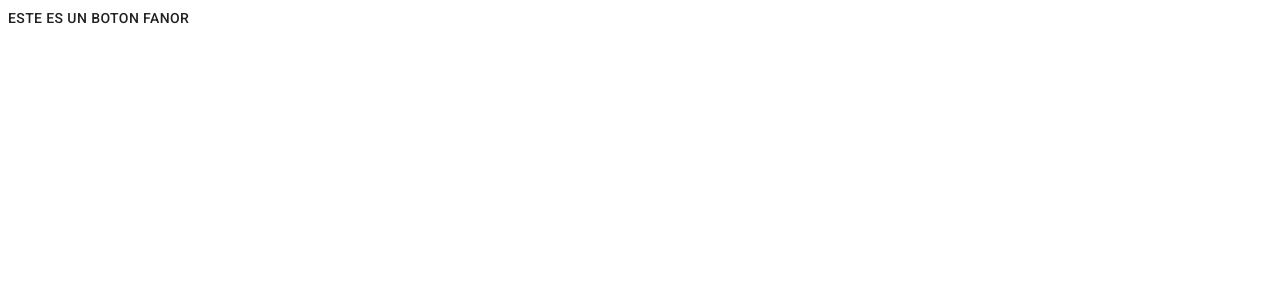
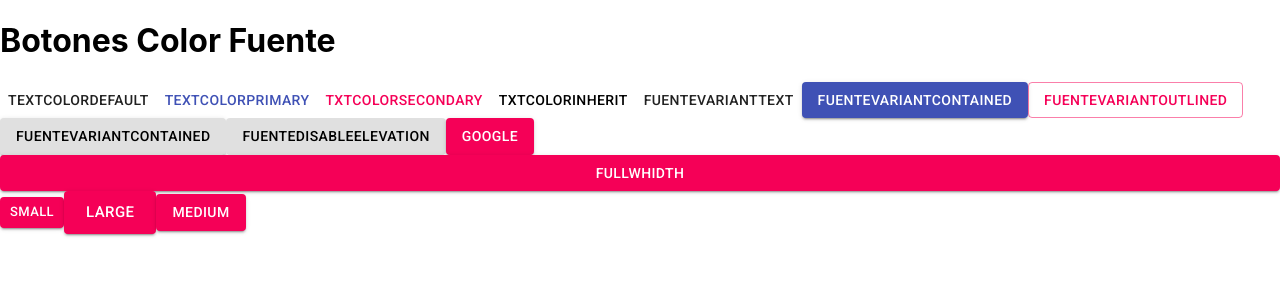
Before and after one commit to Fanor1990/react-admin-dashboard-javascript, a React (Create React App) app: page / in a window 1280 px wide. Shown: the top 300 px of the page. Built offline with nearby package versions, Linux system fonts and the light colour scheme.

Commit message:
botonesuimaterial

```diff
--- a/public/index.html
+++ b/public/index.html
@@ -25,6 +25,7 @@
       Learn how to configure a non-root public URL by running `npm run build`.
     -->
     <link rel="stylesheet" href="https://fonts.googleapis.com/css?family=Roboto:300,400,500,700&display=swap" />
+    <link rel="stylesheet" href="https://fonts.googleapis.com/icon?family=Material+Icons" />
     <title>React App</title>
   </head>
   <body>
@@ -40,5 +41,7 @@
       To begin the development, run `npm start` or `yarn start`.
       To create a production bundle, use `npm run build` or `yarn build`.
     -->
+
+
   </body>
 </html>
--- a/src/App.js
+++ b/src/App.js
@@ -1,11 +1,60 @@
-import React from 'react'
-import Button from '@material-ui/core/Button'
+import React from "react";
+import Button from "@material-ui/core/Button";
+
+//props de botones color, variant
+//lavesitas truquito para importar todo el conenido de material ui de la carpetita
 function App() {
   return (
     <div>
-      <Button>Este es un Boton Fanor</Button>
+      <h1>Botones Color Fuente</h1>
+      <Button color="default">textcolordefault</Button>
+
+      <Button color="primary">textcolorprimary</Button>
+
+      <Button color="secondary">txtcolorsecondary</Button>
+
+      <Button color="inherit">txtcolorinherit</Button>
+
+      <Button variant="text" color="default">
+        fuentevarianttext
+      </Button>
+
+      <Button variant="contained" color="primary">
+        fuentevariantcontained
+      </Button>
+
+      <Button variant="outlined" color="secondary">
+        fuentevariantoutlined
+      </Button>
+
+      <Button variant="contained" color="inherit">
+        fuentevariantcontained
+      </Button>
+
+      <Button variant="contained" color="inherit" disableElevation>
+        fuentedisableelevation
+      </Button>
+
+      <Button variant="contained" color="secondary" href="https://google.com">
+       Google
+      </Button>
+
+      <Button variant="contained" color="secondary" fullWidth>
+       fullWhidth
+      </Button>
+
+      <Button variant="contained" color="secondary" size="small">
+       small
+      </Button>
+      <Button variant="contained" color="secondary" size="large">
+       large
+      </Button>
+
+      <Button variant="contained" color="secondary" size="medium">
+       medium
+      </Button>
     </div>
-  )
+  );
 }
 
-export default App
+export default App;
```
